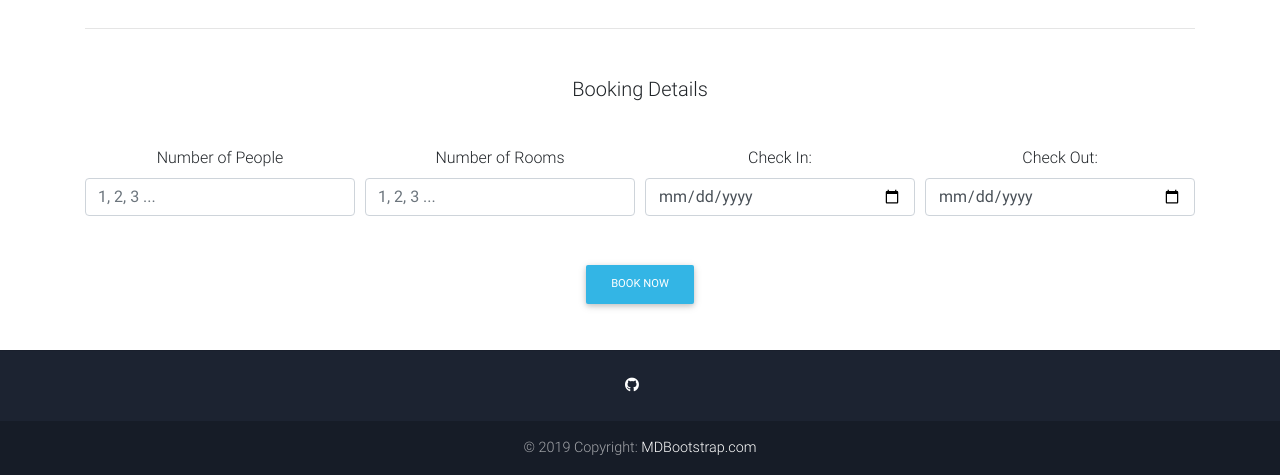
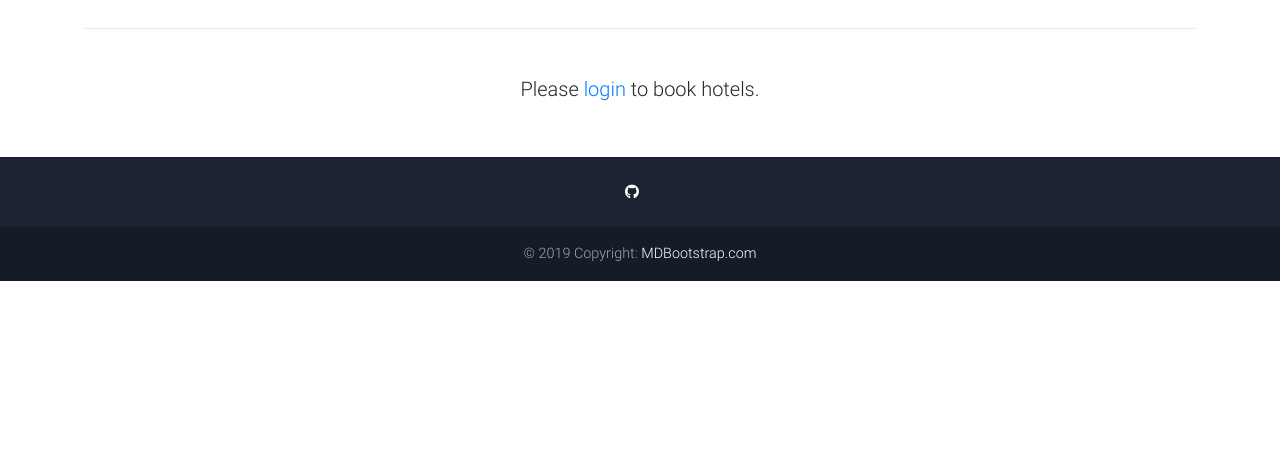
Before and after one commit to zahir1509/project-ap-etravel, a Django app: page /hotel/1 in a window 1280 px wide. Shown: the part 578-1053 px from the top of the page. After the commit the page ends 859 px from the top, so only its background shows below. Run offline with Django 3.2, Linux system fonts and the light colour scheme; data comes from the database, SQL or seed files in the repository; some libraries are stand-ins or nearby versions.

Commit message:
login to book

```diff
--- a/main/templates/hotel.html
+++ b/main/templates/hotel.html
@@ -108,7 +108,7 @@
 
       <hr class="my-5">
     <center>
-
+        {% if request.user.is_authenticated %}
         <h5 style="margin-top: 2%;">Booking Details</h5>
 
         <form method="POST" action="{% url 'bookhotel' %}" style="margin-top: 4%;">
@@ -135,6 +135,10 @@
 
           <button class="btn btn-info btn-md" style="margin-top: 3%; margin-bottom:2%">Book Now</button>
        </form>
+
+       {% else %}
+       <h5 style="margin-top: 2%; margin-bottom: 5%">Please <a href="/login/">login</a> to book hotels.</h5>
+       {% endif %}
        </center>
 
 
```
Also changed, not shown: main/views.py (line endings or trailing spaces).
